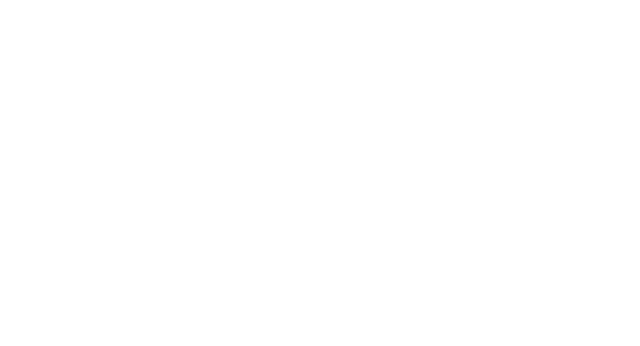
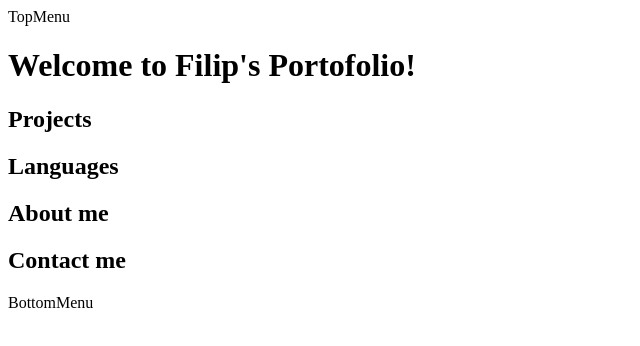
Before and after one commit to FilipAcodes/webdevfinal-Vanier-College, a Next.js app: page / in a window 1280 px wide. Shown: the top 346 px of the page, without its empty margins (0-640 px from the left). Built offline with nearby package versions, Linux system fonts and the light colour scheme.

Commit message:
Early project skeleton

```diff
--- /dev/null
+++ b/app/BottomMenu.tsx
@@ -0,0 +1,3 @@
+export const BottomMenu = () => {
+  return <div>BottomMenu</div>;
+};
--- /dev/null
+++ b/app/TopMenu.tsx
@@ -0,0 +1,3 @@
+export const TopMenu = () => {
+  return <div>TopMenu</div>;
+};
--- a/app/page.tsx
+++ b/app/page.tsx
@@ -1,3 +1,16 @@
+import { TopMenu } from "./TopMenu";
+import { BottomMenu } from "./BottomMenu";
+
 export default function Home() {
-  return <main></main>;
+  return (
+    <main>
+      <TopMenu />
+      <h1>Welcome to Filip's Portofolio!</h1>
+      <h2>Projects</h2>
+      <h2>Languages</h2>
+      <h2>About me</h2>
+      <h2>Contact me</h2>
+      <BottomMenu />
+    </main>
+  );
 }
```
Also changed, not shown: package.json (+4 -3 lines), 1 other file (tests, documents, lock files or other folders).
